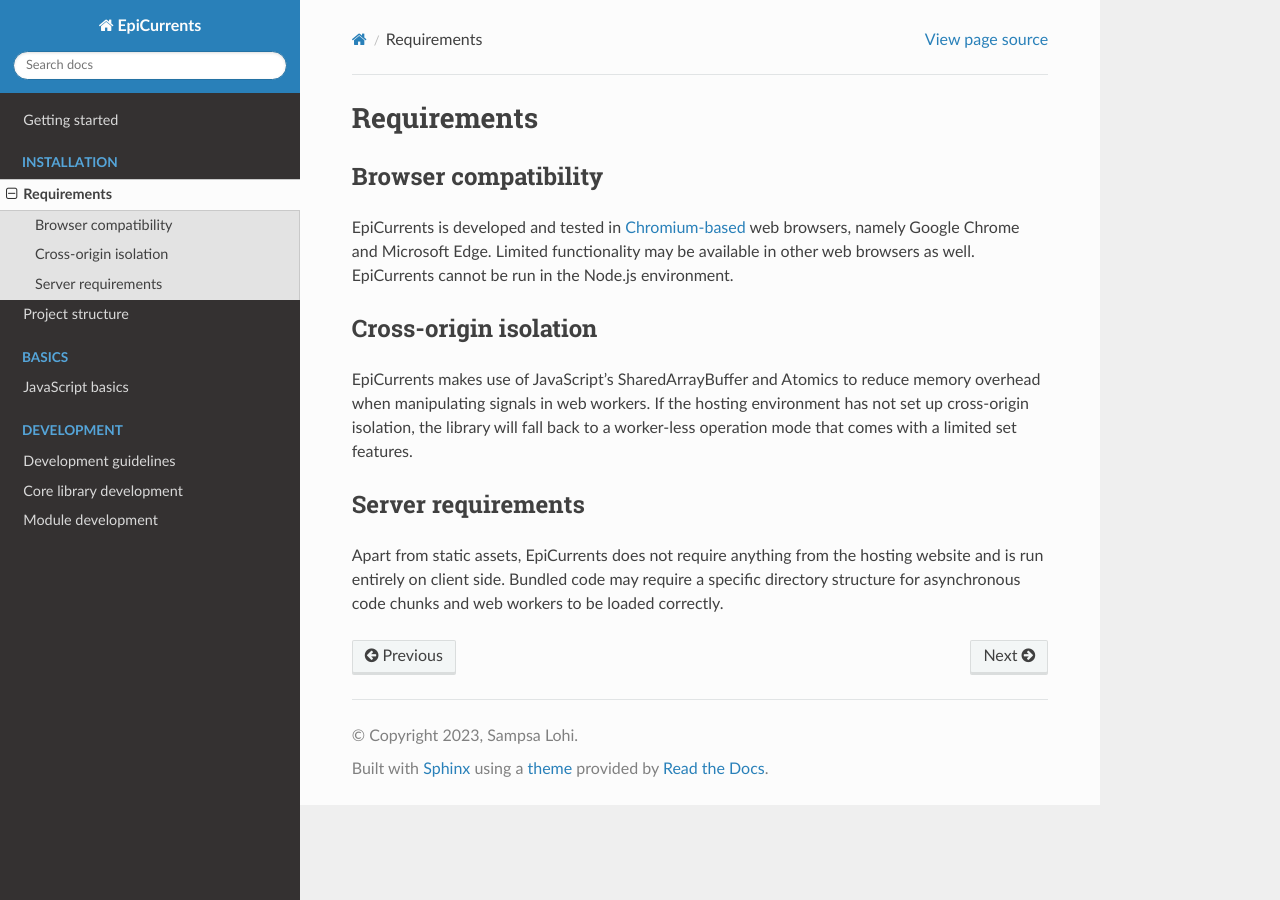
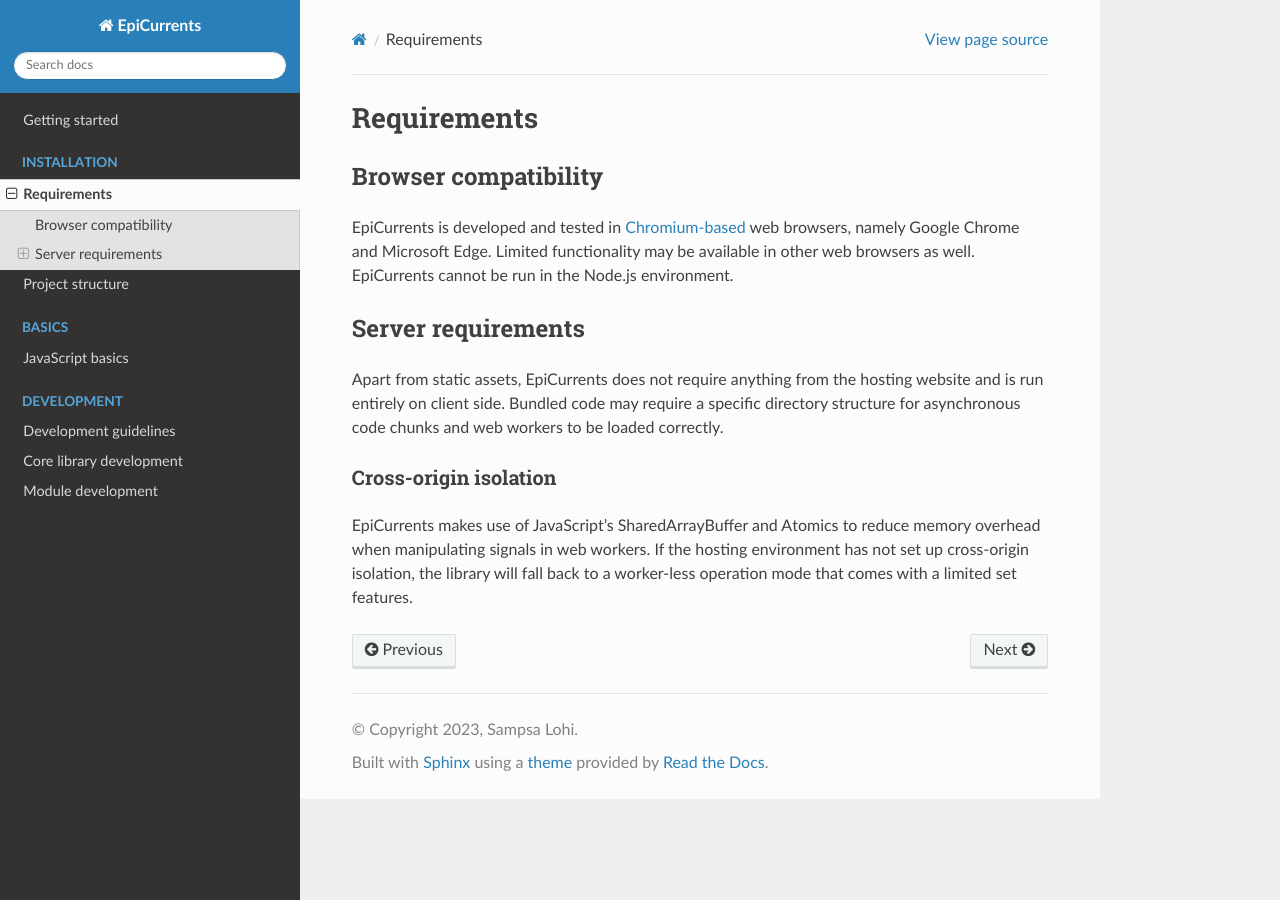
Before and after one commit to epicurrents/docs, a Sphinx documentation site: the page built from source/installation/requirements.md, in a window 1280 px wide. Built offline with Sphinx 7.4.7 and the Read the Docs theme 2.0.0, drawn with Linux system fonts in a browser that asks for light colours.

Commit message:
Change into subsection
Signed-off-by: sam-19 <26563023+sam-19@users.noreply.github.com>

```diff
--- a/source/installation/requirements.md
+++ b/source/installation/requirements.md
@@ -5,10 +5,10 @@
 
 EpiCurrents is developed and tested in [Chromium-based](https://en.wikipedia.org/wiki/Chromium_(web_browser)) web browsers, namely Google Chrome and Microsoft Edge. Limited functionality may be available in other web browsers as well. EpiCurrents cannot be run in the Node.js environment.
 
-## Cross-origin isolation
-
-EpiCurrents makes use of JavaScript's SharedArrayBuffer and Atomics to reduce memory overhead when manipulating signals in web workers. If the hosting environment has not set up cross-origin isolation, the library will fall back to a worker-less operation mode that comes with a limited set features.
-
 ## Server requirements
 
 Apart from static assets, EpiCurrents does not require anything from the hosting website and is run entirely on client side. Bundled code may require a specific directory structure for asynchronous code chunks and web workers to be loaded correctly.
+
+### Cross-origin isolation
+
+EpiCurrents makes use of JavaScript's SharedArrayBuffer and Atomics to reduce memory overhead when manipulating signals in web workers. If the hosting environment has not set up cross-origin isolation, the library will fall back to a worker-less operation mode that comes with a limited set features.
```
